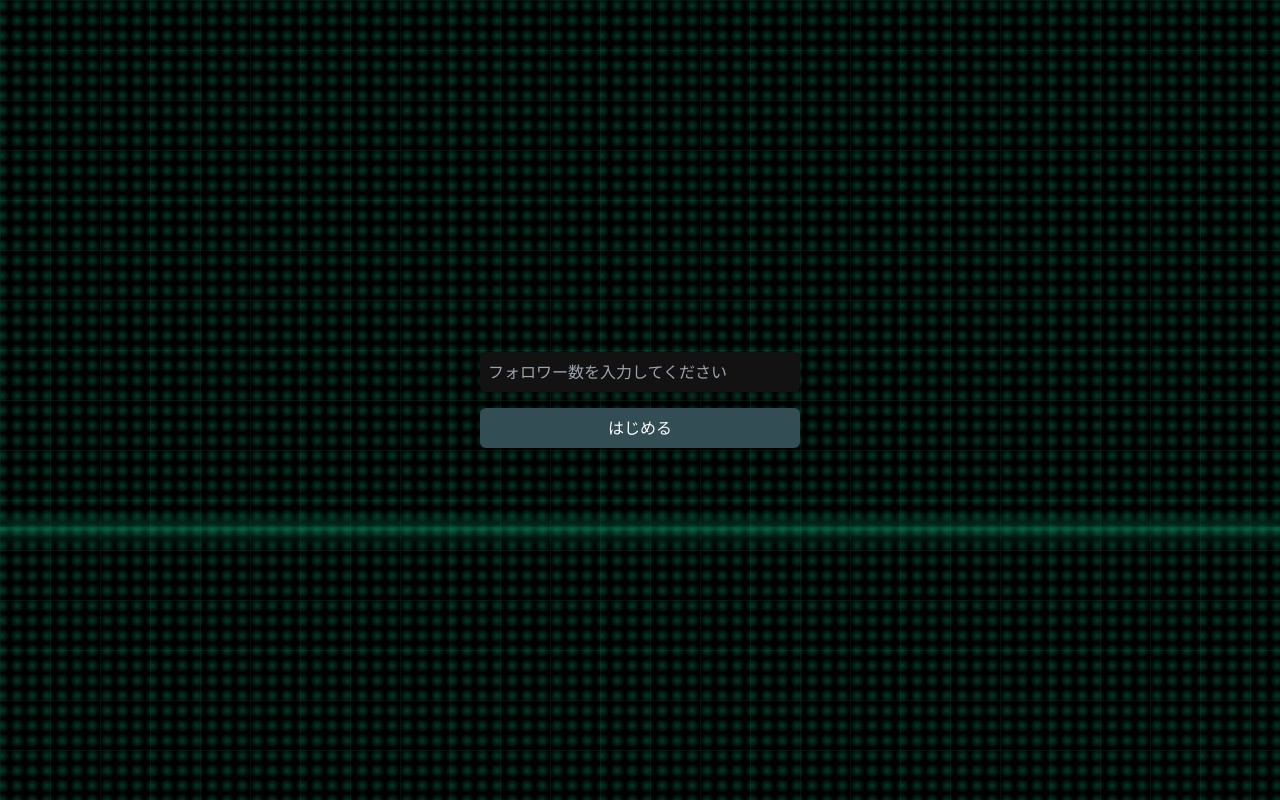
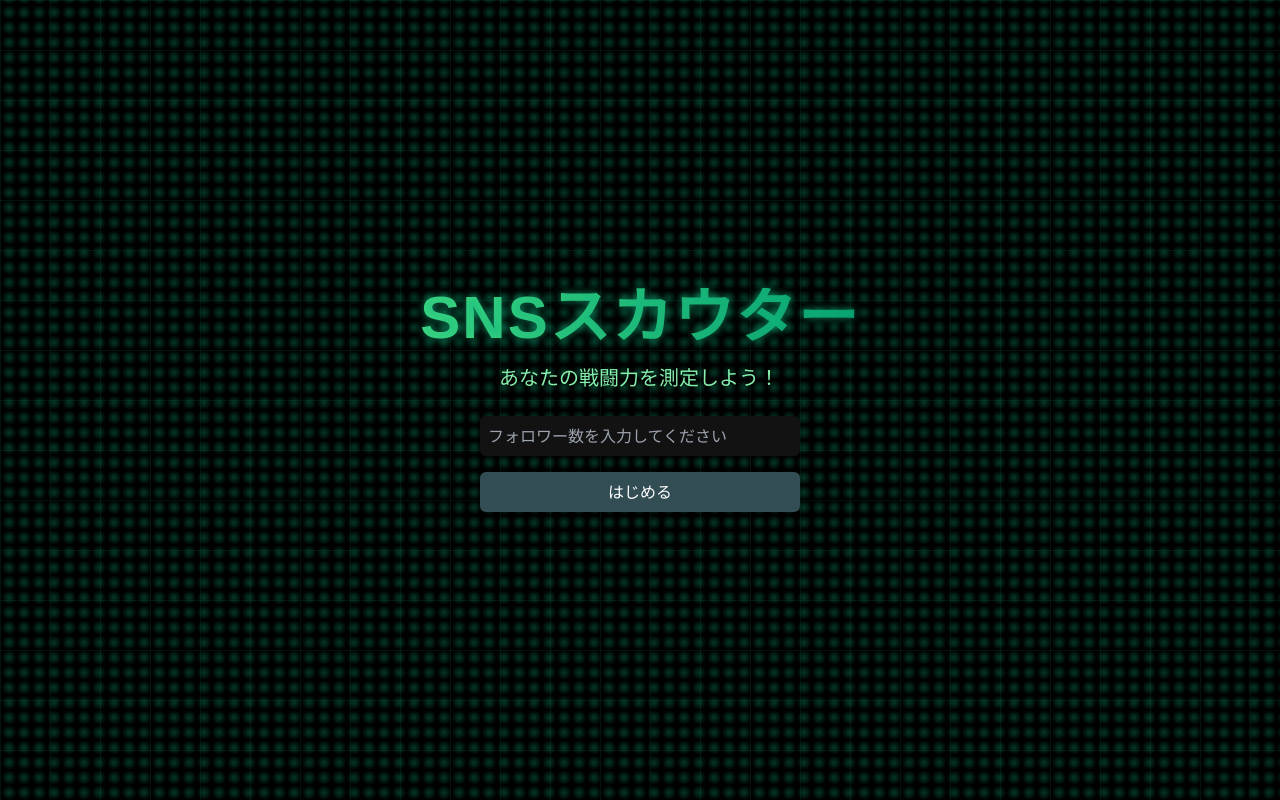
Before and after one commit to Kazuki0320/sns-scouter, a Next.js app: page / in a window 1280 px wide. Built offline with nearby package versions, Linux system fonts and the light colour scheme.

Commit message:
タイトル関連の処理実装

```diff
--- a/src/app/page.tsx
+++ b/src/app/page.tsx
@@ -3,19 +3,50 @@
 import Form from '@/components/ui/Form';
 import { useRouter } from 'next/navigation';
 import { getBattlePower } from '@/app/calc/ScouterCalculator';
-import styles from '@/components/ui/scanline.module.css';
+import styles from '@/styles/typography/scouterText.module.css';
+import { useState, useEffect } from 'react';
 
 export default function Home() {
   const router = useRouter();
+  const [titleAnimated, setTitleAnimated] = useState(false);
+  const [subtitleAnimated, setSubtitleAnimated] = useState(false);
+  const [showForm, setShowForm] = useState(false);
+
+  useEffect(() => {
+    const timer = setTimeout(() =>{
+      setTitleAnimated(true);
+      setTimeout(() => {
+        setSubtitleAnimated(true);
+        setTimeout(() => {
+          setShowForm(true);
+        }, 1500)
+      }, 1000)
+    }, 2000)
+    return () => clearTimeout(timer);
+  }, []);
 
   const handleSubmit = (value: number) => {
     const battlePower = getBattlePower(value);
     router.push(`/result?score=${battlePower}`);
   };
   return (
-    <div className="min-h-screen flex flex-col items-center justify-center p-4 relative overflow-hidden">
-        <div className={styles.scanline}></div>
-      <Form onSubmit={handleSubmit} />
+    <div className={styles.mainContainer}>
+      <div className={styles.scanline}></div>
+      <div
+        className={`${styles.titleContainer} ${titleAnimated ? styles.animated : styles.unanimated}`}
+      >
+        <h1 className={styles.scouterText}>
+          SNSスカウター
+        </h1>
+      </div>
+      <div
+        className={`${styles.subtitleContainer} ${subtitleAnimated ? styles.animated : styles.unanimated}`}
+      >
+        <p className={styles.typingEffect}>
+          あなたの戦闘力を測定しよう！
+        </p>
+      </div>
+      {showForm &&<Form onSubmit={handleSubmit}/>}
     </div>
   );
 }
--- /dev/null
+++ b/src/styles/typography/scouterText.module.css
@@ -0,0 +1,47 @@
+/* ===== レイアウト ===== */
+.mainContainer {
+  @apply min-h-screen flex flex-col items-center justify-center p-4 relative overflow-hidden;
+}
+
+/* ===== タイトル関連 ===== */
+.scouterText {
+  @apply text-6xl font-bold text-transparent bg-clip-text bg-gradient-to-r from-green-400 to-emerald-600 mb-2;
+  font-family: "Saiyan", sans-serif;
+  text-shadow: 0 0 10px rgba(16, 185, 129, 0.7);
+  letter-spacing: 2px;
+}
+
+/* ===== アニメーションコンテナ ===== */
+.titleContainer,
+.subtitleContainer {
+  @apply text-center mb-2 transition-all duration-1000;
+}
+
+.titleContainer.animated,
+.subtitleContainer.animated {
+  @apply transform translate-y-0 opacity-100;
+}
+
+.titleContainer.unanimated,
+.subtitleContainer.unanimated {
+  @apply transform -translate-y-10 opacity-0;
+}
+
+/* ===== タイピングエフェクト ===== */
+.typingEffect {
+  @apply text-green-300 text-xl mb-4;
+  overflow: hidden;
+  border-right: 2px solid #10b981;
+  white-space: nowrap;
+  animation: typing 3.5s steps(40, end), blink-caret 0.75s step-end infinite;
+}
+
+@keyframes typing {
+  from { width: 0 }
+  to { width: 100% }
+}
+
+@keyframes blink-caret {
+  from, to { border-color: transparent }
+  50% { border-color: #10b981 }
+}
```
